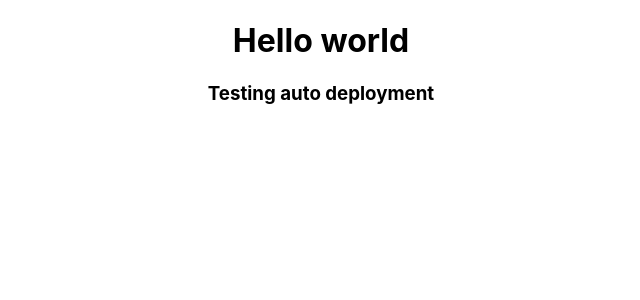
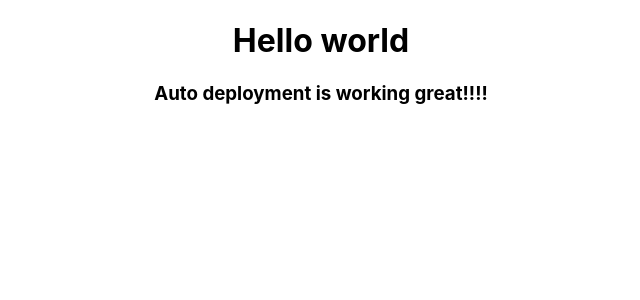
Before and after one commit to automationsDev/basic-react-app, a React (Vite) app: page / in a window 1280 px wide. Shown: the top 300 px of the page, without its empty margins (319-959 px from the left). Built offline with nearby package versions, Linux system fonts and the light colour scheme.

Commit message:
auto deployment working on push on main branch

```diff
--- a/src/app/App.jsx
+++ b/src/app/App.jsx
@@ -7,7 +7,7 @@
   return (
     <div className="App">
       <h1>Hello world</h1>
-      <h3>Testing auto deployment</h3>
+      <h3>Auto deployment is working great!!!!</h3>
     </div>
   )
 }
```
